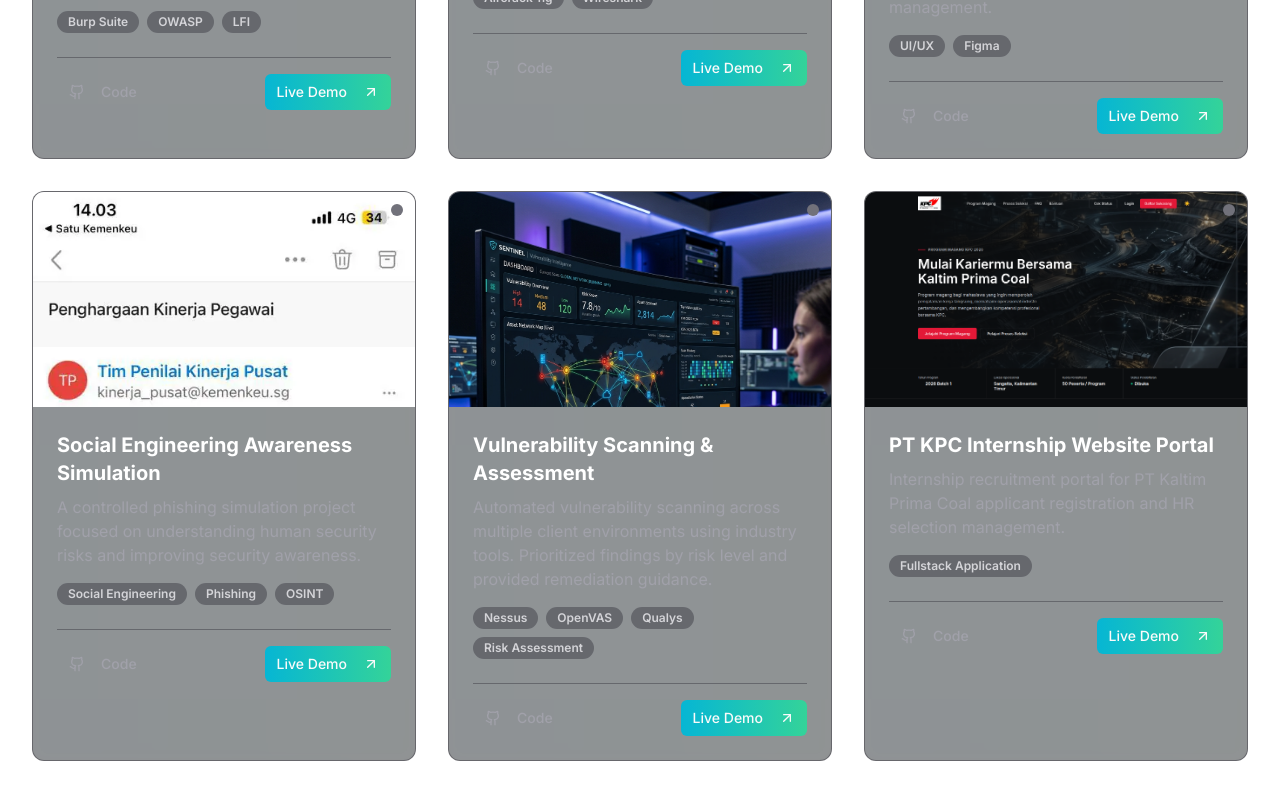
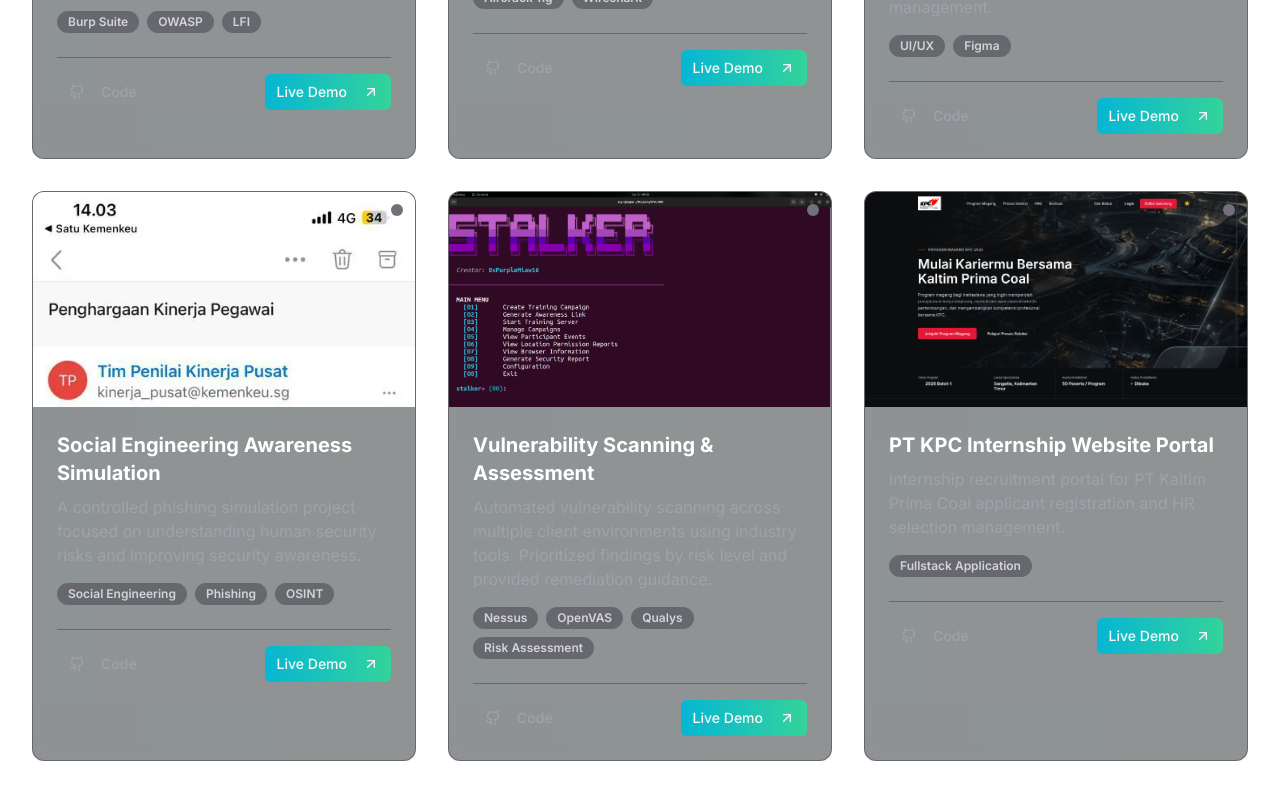
Before and after one commit to keithooVxbes/portfolio-website, a Next.js app: page / in a window 1280 px wide. Shown: the part 3167-3967 px from the top of the page. Built offline with nearby package versions, Linux system fonts and the light colour scheme.

Commit message:
Update Stalker project details and thumbnail

```diff
--- a/app/page.tsx
+++ b/app/page.tsx
@@ -226,7 +226,7 @@ export default function Portfolio() {
               title="Vulnerability Scanning & Assessment"
               description="Automated vulnerability scanning across multiple client environments using industry tools. Prioritized findings by risk level and provided remediation guidance."
               tags={["Nessus", "OpenVAS", "Qualys", "Risk Assessment"]}
-              image="/vuln_scan.png"
+              image="/stalker.png"
               demoUrl="#"
               repoUrl="#"
             />
```
Also changed, not shown: public/stalker.png (added).
